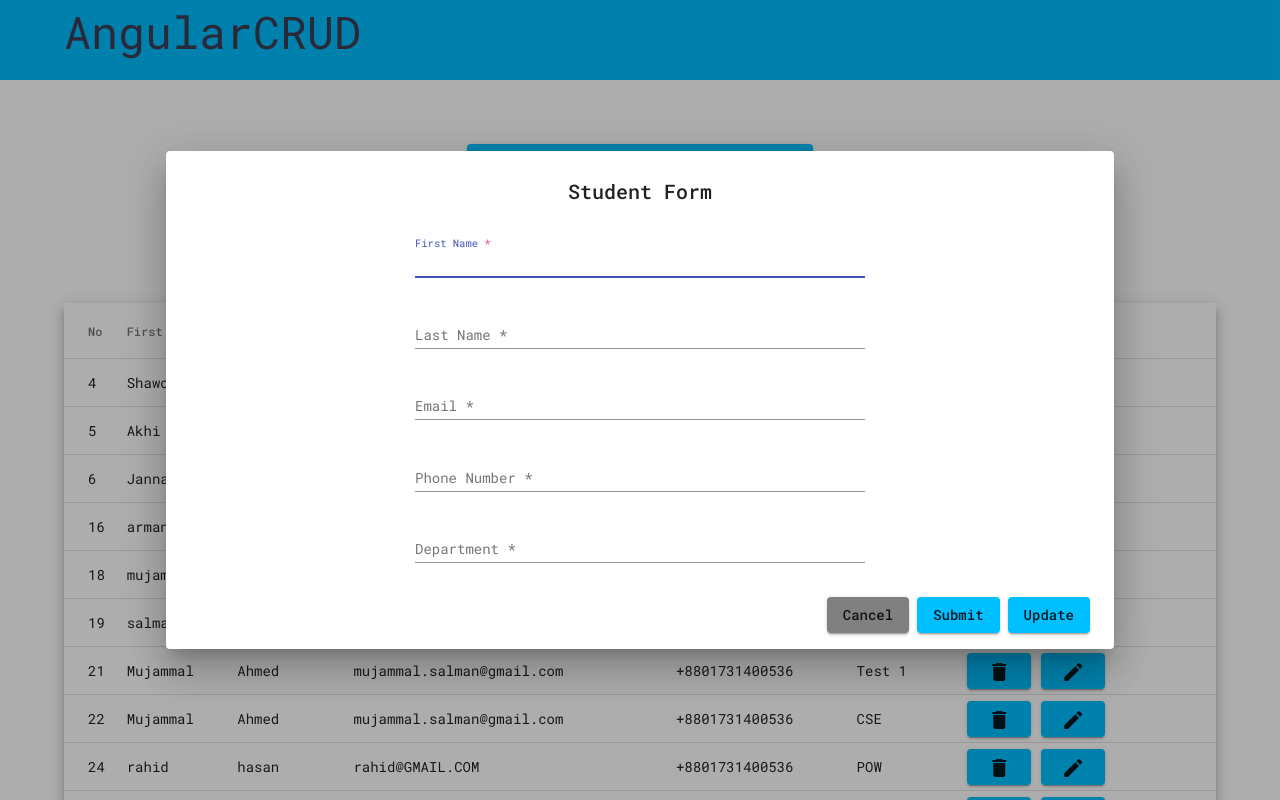
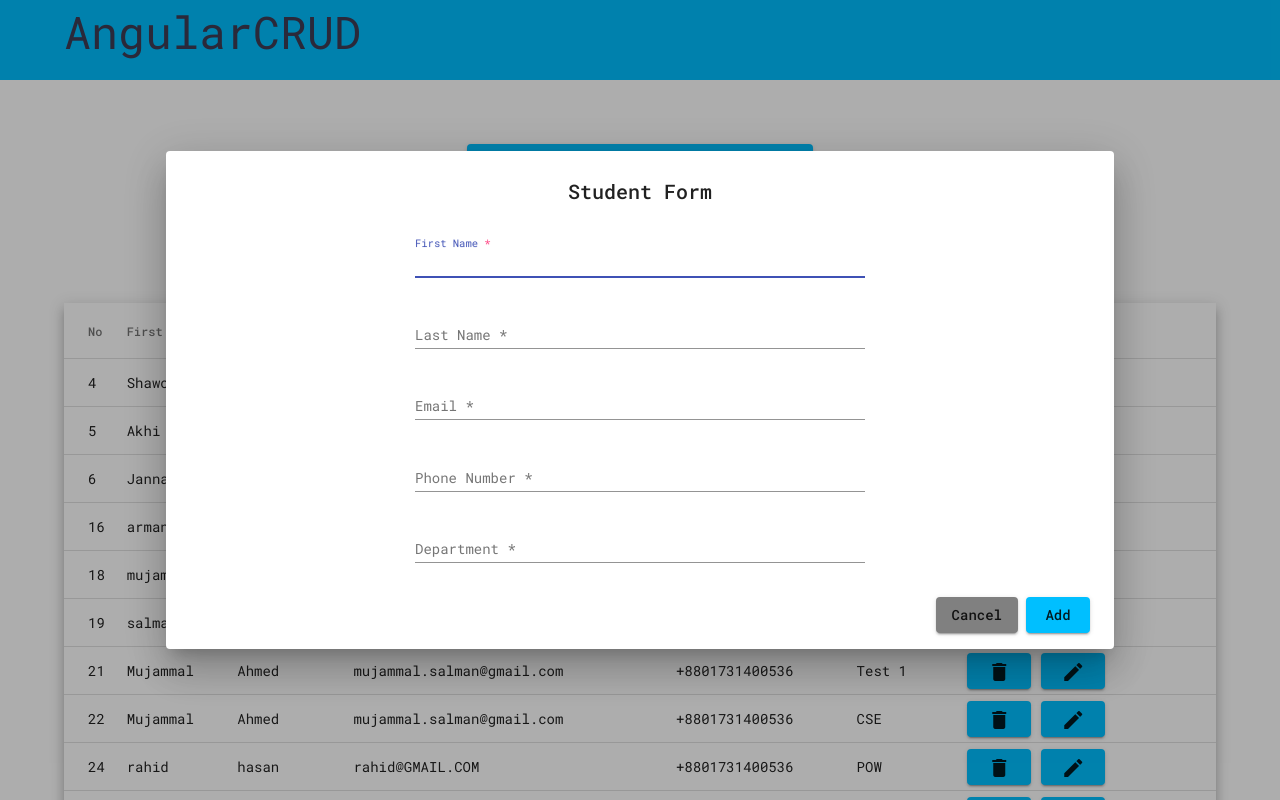
Before and after one commit to dkn1ght23/angularCrud, an Angular app: page / in a window 1280 px wide. Both pictures are taken after a click on the button "Add Data". Built offline with nearby package versions, Linux system fonts and the light colour scheme; data requests are answered from the project's data file.

Commit message:
update btn

```diff
--- a/src/app/root-brower/app-core/shareable.service.ts
+++ b/src/app/root-brower/app-core/shareable.service.ts
@@ -8,6 +8,12 @@ export class ShareableService {
 
   public subjectSource = new Subject<any>();
   public subjectSourceTwo = new Subject<any>();
+  public subjectSourceUpdate = new Subject<any>();
+
+  //update button boolean value
+  updateValue(token: boolean){
+    this.subjectSourceUpdate.next(token);
+  }
 
   //serial id from edit button
   rowValue(row: any){
--- a/src/app/root-brower/components/root-dialog/root-dialog.component.html
+++ b/src/app/root-brower/components/root-dialog/root-dialog.component.html
@@ -59,8 +59,8 @@
 </mat-dialog-content>
 <mat-dialog-actions align="end">
   <button mat-raised-button mat-dialog-close id="cancel" class="cancel-btn">Cancel</button>
-  <button mat-raised-button (click)="postStudent()" class="submit-btn">Submit</button>
-  <button mat-raised-button (click)="updateStudent()" class="submit-btn">Update</button>
+  <button mat-raised-button (click)="postStudent()" class="submit-btn" *ngIf="!updateToken">Add</button>
+  <button mat-raised-button (click)="updateStudent()" class="submit-btn" *ngIf="updateToken">Update</button>
 </mat-dialog-actions>
 
 <!--edit function need some work-->
--- a/src/app/root-brower/components/root-dialog/root-dialog.component.ts
+++ b/src/app/root-brower/components/root-dialog/root-dialog.component.ts
@@ -12,9 +12,7 @@ import {ShareableService} from "../../app-core/shareable.service";
 export class RootDialogComponent implements OnInit {
 
   rowID !: any;
-  get !: any;
-  showAdd !: boolean;
-  showUpdate !: boolean;
+  updateToken !: boolean;
 
   studentModelObj: studentModel = new studentModel();
 
@@ -31,8 +29,13 @@ export class RootDialogComponent implements OnInit {
 
 
     this.shareService.subjectSource.subscribe(res => {
-      this.rowID =res;
-      console.log(this.rowID);
+      this.rowID = res;
+      //console.log(this.rowID);
+    })
+
+    this.shareService.subjectSourceUpdate.subscribe(res => {
+      this.updateToken = res;
+      //console.log(this.updateToken);
     })
 
     this.shareService.dialogValue(this.dialogForm);
@@ -67,7 +70,7 @@ export class RootDialogComponent implements OnInit {
 
   updateStudent(){
     this.studentModelObj.id = this.rowID;
-    console.log(this.studentModelObj.id)
+    //console.log(this.studentModelObj.id)
     this.setData()
 
     this.api.updateStudent(this.studentModelObj, this.studentModelObj.id).subscribe(res => {
--- a/src/app/root-brower/components/root-landing/root-landing.component.ts
+++ b/src/app/root-brower/components/root-landing/root-landing.component.ts
@@ -46,6 +46,7 @@ export class RootLandingComponent implements OnInit {
   dataSource = this.studentData;
 
   loadingId !: any
+  updateToken !: boolean;
 
   openDialog() {
     const dialogRef = this.dialog.open(RootDialogComponent);
@@ -69,9 +70,11 @@ export class RootLandingComponent implements OnInit {
   }
 
   onEdit(row: any){
+    this.updateToken = true;
     this.loadingId = row.id
     //console.log(this.loadingId)
     this.shareService.rowValue(this.loadingId);
+    this.shareService.updateValue(this.updateToken);
 
     this.dialogForm.controls.FirstName.setValue(row.firstName);
     this.dialogForm.controls.LastName.setValue(row.lastName);
```
